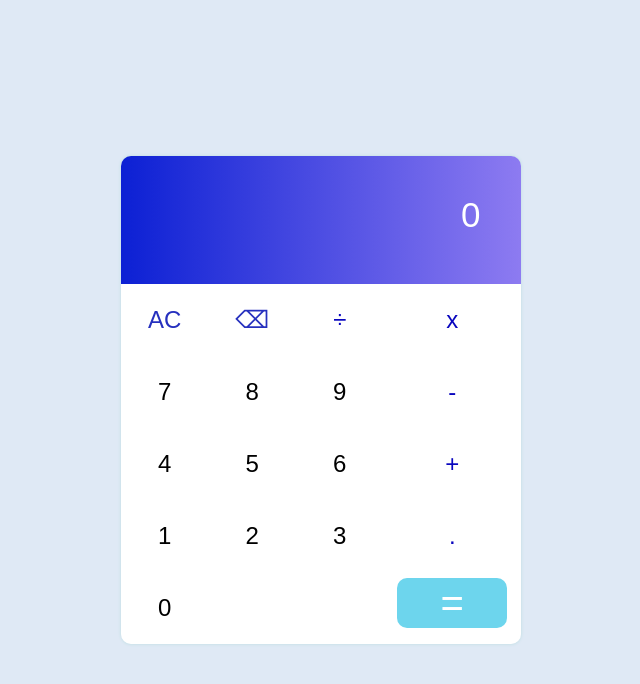
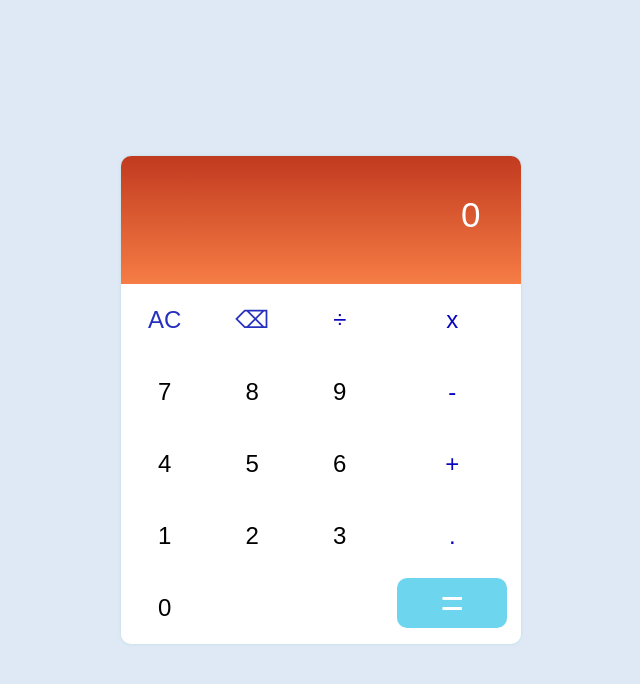
Before and after one commit to Eallekors/React-Project, a React (Create React App) app in the folder calculator/: page / in a window 1280 px wide. Shown: the top 684 px of the page, without its empty margins (319-959 px from the left). Built offline with nearby package versions, Linux system fonts and the light colour scheme.

Commit message:
Design Changes

```diff
--- a/calculator/src/components/Buttons.css
+++ b/calculator/src/components/Buttons.css
@@ -52,7 +52,7 @@
     font-size: 24px;
     font-weight: 500;
     cursor: pointer;
-    border-radius: 50%;
+
     background: none;
     border: 0px;
     user-select: none;
@@ -63,7 +63,7 @@
       background-color: #6dd5ed;
       color: white;
       transition: background-color 0.3s ease;
-      border-radius: 50%;
+
     }
 
     .btn:active,
@@ -71,7 +71,7 @@
       background-color: #48b1bf;
       color: white;
       transition: background-color 0.3s ease;
-      border-radius: 50%;
+
     }
 
     .btn:active {
--- a/calculator/src/components/Display.css
+++ b/calculator/src/components/Display.css
@@ -3,7 +3,7 @@
     flex-direction: column;
     padding: 10px;
     padding-bottom: 20px;
-    background: linear-gradient(90deg, #0c20d4, #8d7bf1 100%);
+    background: linear-gradient(180deg, #c13a1f, #f67d45 100%);
   }
 
   @media (min-width: 800px) {
```
